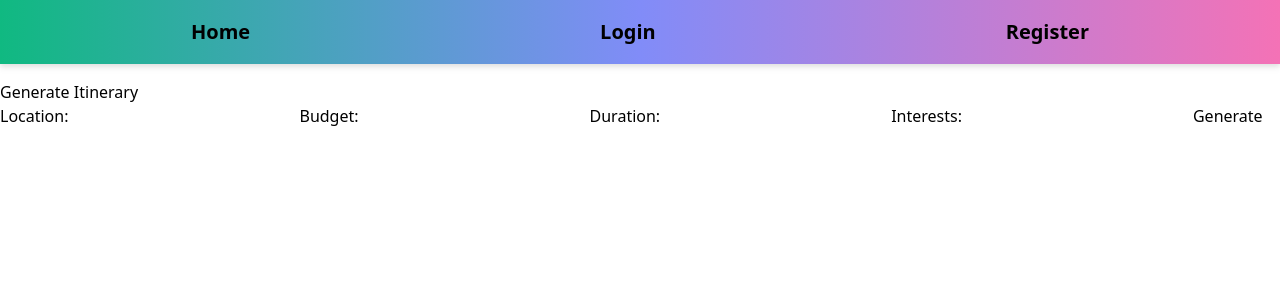
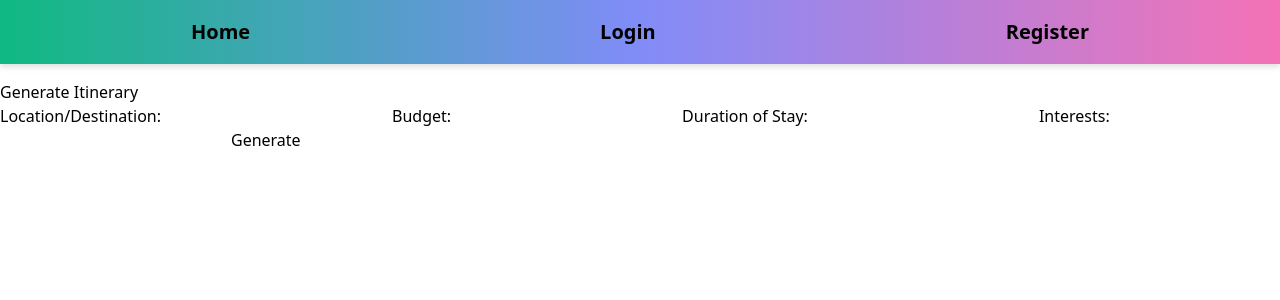
Before and after one commit to siruislybro/JourneyCraft, a Next.js app in the folder journey-craft/: page /generate in a window 1280 px wide. Shown: the top 300 px of the page. Built offline with nearby package versions, Linux system fonts and the light colour scheme.

Commit message:
Update generate.tsx

```diff
--- a/journey-craft/pages/generate.tsx
+++ b/journey-craft/pages/generate.tsx
@@ -46,7 +46,7 @@ const GeneratePage = () => {
         <h1>Generate Itinerary</h1>
         <form onSubmit={handleSubmit}>
           <label>
-            Location:
+            Location/Destination:
             <input type="text" value={location} onChange={(e) => setLocation(e.target.value)} />
           </label>
           <label>
@@ -54,7 +54,7 @@ const GeneratePage = () => {
             <input type="text" value={budget} onChange={(e) => setBudget(e.target.value)} />
           </label>
           <label>
-            Duration:
+            Duration of Stay:
             <input type="text" value={duration} onChange={(e) => setDuration(e.target.value)} />
           </label>
           <label>
```
